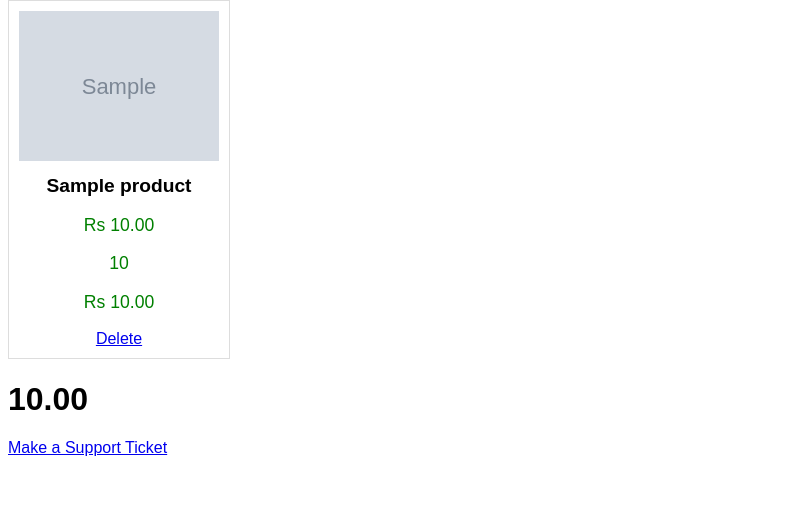
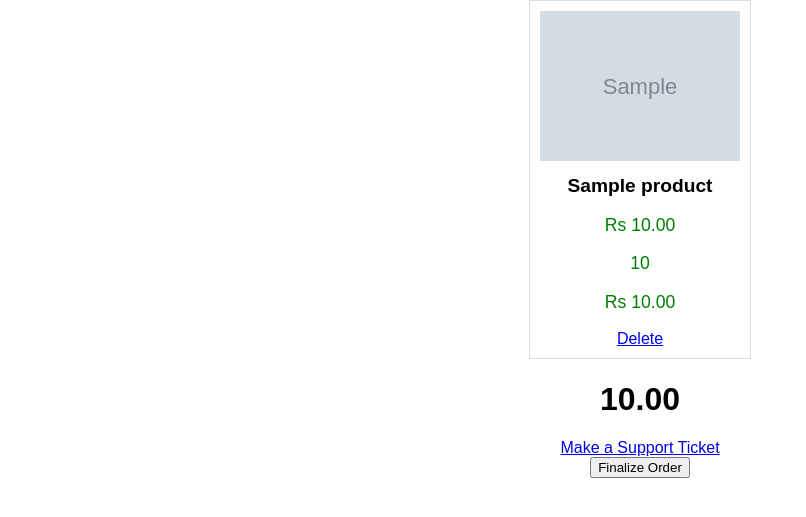
Before and after one commit to usmanfcit/priceoyeClone, a Django app: page /orders/show-cart/ in a window 1280 px wide. Shown: the part 46-563 px from the top of the page, without its empty margins (0-806 px from the left). Run offline with Django 4.2, Linux system fonts and the light colour scheme; a user stored in the database is signed in; tables that the repository leaves empty hold one stand-in row (values such as "Sample post"); grey boxes marked "Sample" are stand-in pictures.

Commit message:
Class views + Multiple orders completed

```diff
--- a/orders/models.py
+++ b/orders/models.py
@@ -13,7 +13,7 @@ class Order(models.Model):
     order_status = models.CharField(
         max_length=20,
         choices=OrderStatusChoices.choices,
-        default=OrderStatusChoices.ORDER_PLACED
+        default=OrderStatusChoices.IN_CART
     )
 
     @property
--- a/orders/status_choices.py
+++ b/orders/status_choices.py
@@ -3,6 +3,7 @@ from django.db import models
 
 
 class OrderStatusChoices(models.TextChoices):
+    IN_CART = "in_cart", _("In cart")
     ORDER_PLACED = "order_placed", _("Order_Placed")
     UNDER_PROCESSING = "under_processing", _("under_processing")
     DISPATCHED = "dispatched", _("Dispatched")
--- a/orders/templates/show_cart.html
+++ b/orders/templates/show_cart.html
@@ -22,5 +22,10 @@
 <div>
     <a href="{% url "orders:show_ticket_form" order.id %}">Make a Support Ticket</a>
 </div>
-
+<div>
+        <form method="post" action="{% url 'orders:finalize_order' order.id %}">
+            {% csrf_token %}
+            <button type="submit">Finalize Order</button>
+        </form>
+</div>
 {% endblock %}
--- a/orders/urls.py
+++ b/orders/urls.py
@@ -7,6 +7,8 @@ urlpatterns = [
     path("delete-from-cart/<int:pk>/", views.DeleteProductFromCart.as_view(), name="delete_product_from_cart"),
     path("create-support-ticket/<int:order_id>/", views.CreateSupportTicket.as_view(), name="create_support_ticket"),
     path("show-cart/", views.ShowCart.as_view(), name="show_cart"),
+    path("show-orders/", views.ShowOrders.as_view(), name="show_orders"),
     path("show-ticket-form/<int:pk>/", views.ShowTicketForm.as_view(), name="show_ticket_form"),
     path("list-support-tickets/", views.ListSupportTickets.as_view(), name="list_support_tickets"),
+    path("finalize-order/<int:order_id>", views.FinalizeOrder.as_view(), name="finalize_order"),
 ]
--- a/orders/views.py
+++ b/orders/views.py
@@ -7,6 +7,16 @@ from django.views.generic.list import ListView
 
 from orders.models import Order, OrderItem, SupportTicket
 from products.models import Product
+from .status_choices import OrderStatusChoices
+
+
+class FinalizeOrder(View):
+    def post(self, request, *args, **kwargs):
+        order_id = kwargs["order_id"]
+        Order.objects.filter(id=order_id).update(
+            order_status=OrderStatusChoices.ORDER_PLACED
+        )
+        return redirect("orders:show_orders")
 
 
 class AddToCart(View):
@@ -16,6 +26,7 @@ class AddToCart(View):
         product = Product.objects.get(id=product_id)
         order, created = Order.objects.get_or_create(
             user=current_user,
+            order_status=OrderStatusChoices.IN_CART
         )
         order_item, order_item_created = OrderItem.objects.get_or_create(order=order, product=product)
 
@@ -38,13 +49,22 @@ class DeleteProductFromCart(DeleteView):
     success_url = reverse_lazy("orders:show_cart")
 
 
+class ShowOrders(ListView):
+    model = Order
+    template_name = "show_orders.html"
+    context_object_name = "orders"
+
+    def get_queryset(self, queryset=None):
+        return Order.objects.filter(user=self.request.user, order_status=OrderStatusChoices.ORDER_PLACED)
+
+
 class ShowCart(DetailView):
     model = Order
     template_name = "show_cart.html"
     context_object_name = "order"
 
     def get_object(self, queryset=None):
-        order = get_object_or_404(Order, user=self.request.user)
+        order = get_object_or_404(Order, user=self.request.user, order_status=OrderStatusChoices.IN_CART)
         return order
 
 
--- a/products/templates/home_base.html
+++ b/products/templates/home_base.html
@@ -6,6 +6,13 @@
     <title>{% block title %}Homepage{% endblock %}</title>
     <link rel="stylesheet" href="{% static "css/homepage.css" %}">
     <script src="https://code.jquery.com/jquery-3.6.0.min.js"></script>
+    <style>
+        .content-wrapper {
+            display: flex;
+            flex-direction: column;
+            align-items: center;
+        }
+    </style>
 </head>
 <body>
     <div class="navbar">
@@ -24,8 +31,10 @@
                 <span>My Profile</span>
                 <div class="dropdown-content">
                     <a href="{% url "profile" %}">My Profile</a>
+                    <a href="{% url "homepage" %}">Homepage</a>
                     <a href="{% url "orders:show_cart" %}">Show Cart</a>
                     <a href="{% url "orders:list_support_tickets" %}">Show tickets</a>
+                    <a href="{% url "orders:show_orders" %}">Show Orders</a>
                     <form id="logout-form" action="{% url "logout" %}" method="post" style="display: inline;">
                         {% csrf_token %}
                         <button type="submit">Logout</button>
@@ -35,8 +44,10 @@
         </div>
     </div>
 
-    {% block content %}
-    {% endblock %}
+    <div class="content-wrapper">
+        {% block content %}
+        {% endblock %}
+    </div>
 
     <script>
         $(document).ready(function(){
```
Also changed, not shown: orders/templates/show_orders.html (added, +23 -0 lines), orders/migrations/0001_initial.py (added).
